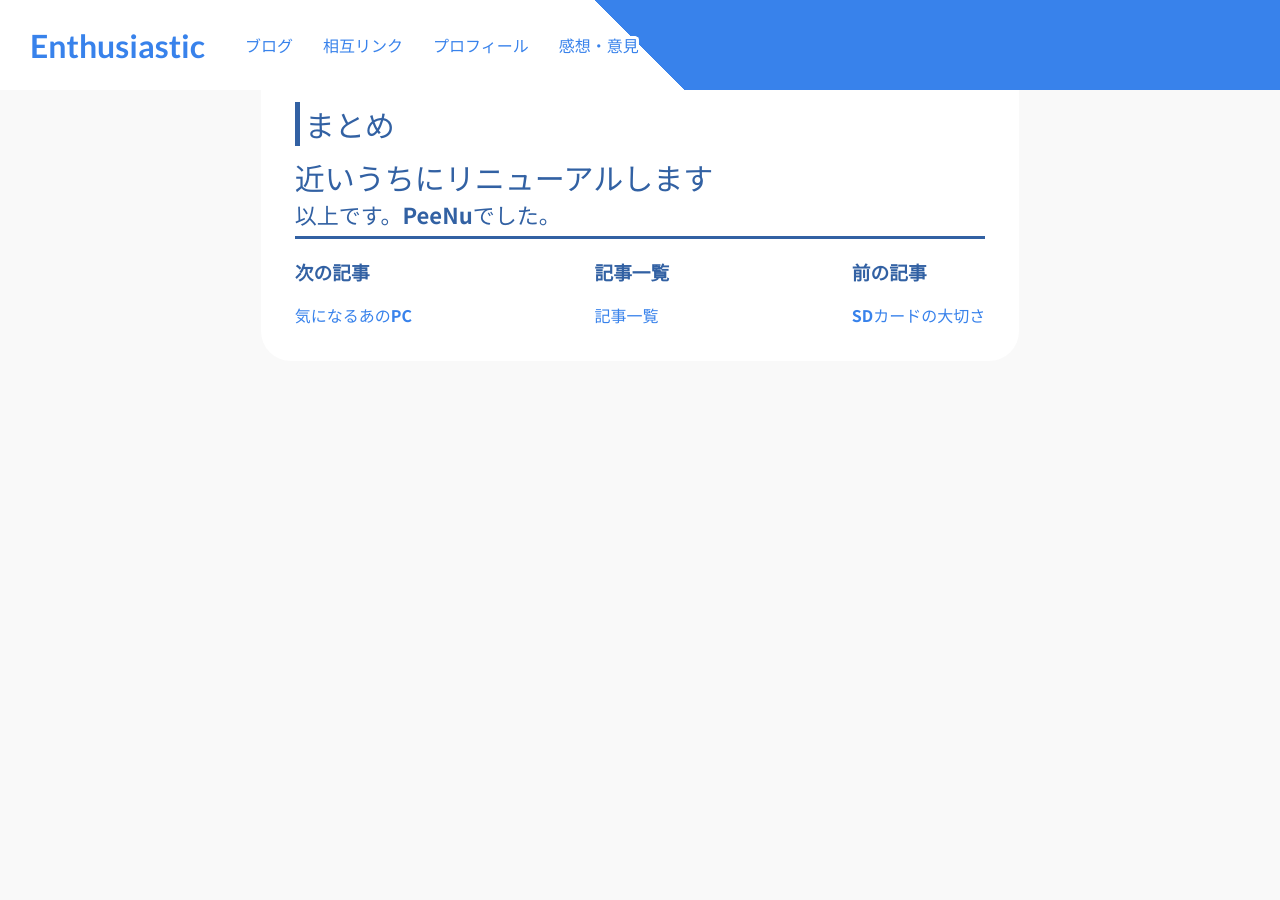
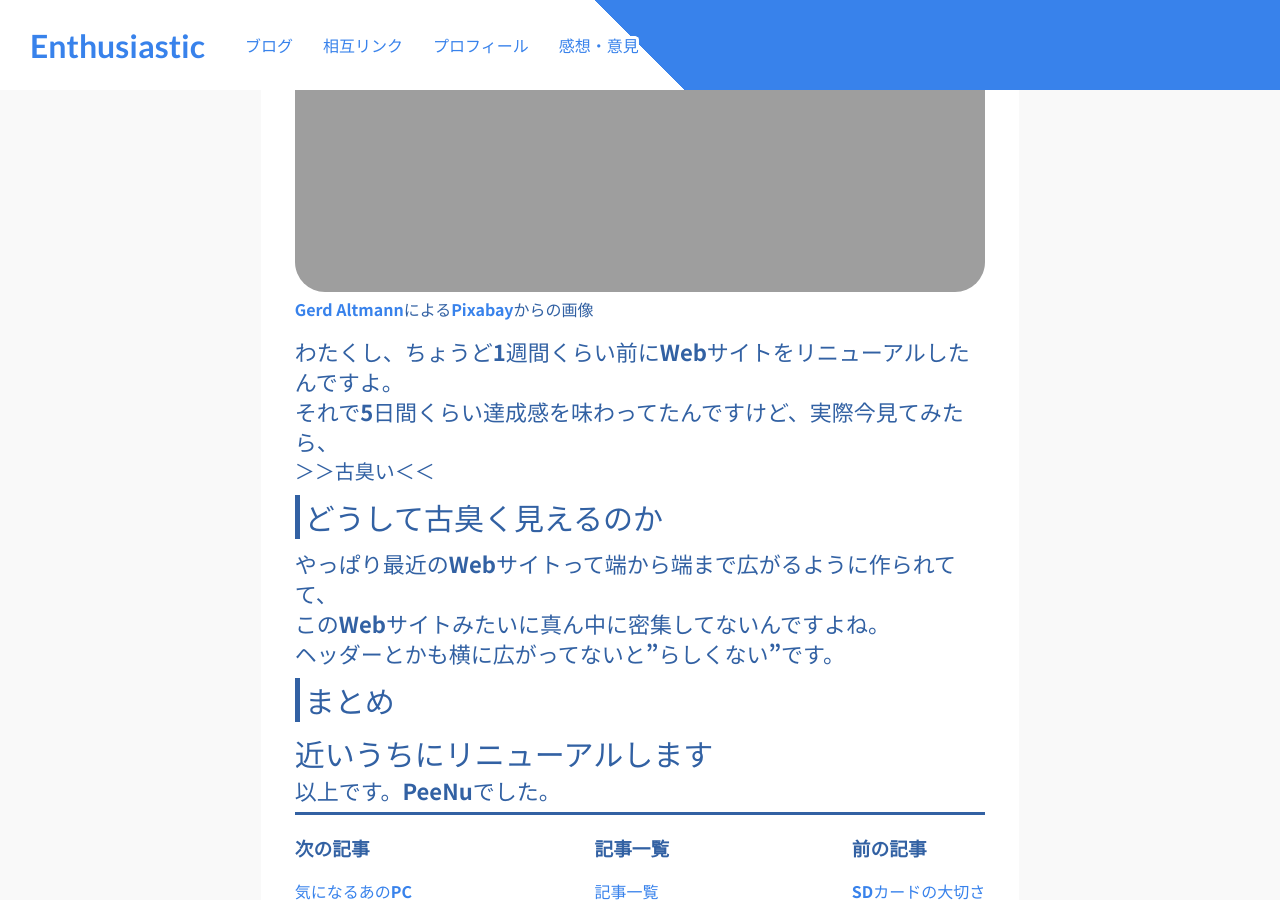
Before and after one commit to Diawadenta/Diawadenta.github.io, a Jekyll site: the page built from _posts/2020-12-15-site-is-hurukusai.markdown, in a window 1280 px wide and 900 px high, scrolled down 495 px. Built offline with Jekyll 4.4.1, drawn with Linux system fonts in a browser that asks for light colours; before the commit the page ends 900 px from its top, so only the background shows below that.

Commit message:
Update 2020-12-15-site-is-hurukusai.markdown

```diff
--- a/_posts/2020-12-15-site-is-hurukusai.markdown
+++ b/_posts/2020-12-15-site-is-hurukusai.markdown
@@ -2,6 +2,8 @@
 layout: default
 pagename: "もっかいサイトをリニューアルしたい"
 showfooter: True
+image: change.png
+imagecaption: <a href="https://pixabay.com/ja/users/geralt-9301/?utm_source=link-attribution&amp;utm_medium=referral&amp;utm_campaign=image&amp;utm_content=4056014">Gerd Altmann</a>による<a href="https://pixabay.com/ja/?utm_source=link-attribution&amp;utm_medium=referral&amp;utm_campaign=image&amp;utm_content=4056014">Pixabay</a>からの画像
 ---
 
 わたくし、ちょうど1週間くらい前にWebサイトをリニューアルしたんですよ。
```
